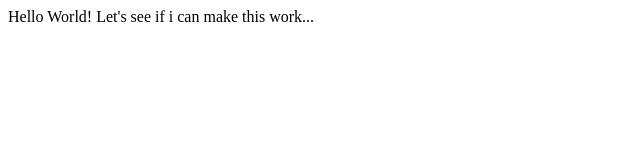
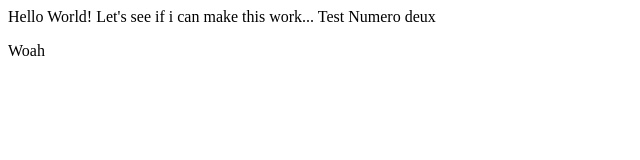
Before and after one commit to hedphuqz/test, a plain HTML site: page public/index.html in a window 1280 px wide. Shown: the whole page, without its empty margins (0-640 px from the left). Drawn offline with Linux system fonts and the light colour scheme.

Commit message:
yet another change for no reason... still testing
still testing

```diff
--- a/public/index.html
+++ b/public/index.html
@@ -2,5 +2,7 @@
 <body>
   Hello World!
   Let's see if i can make this work...
+  Test Numero deux
+  <p style="bold"> Woah</p>
 </body>
 </html>
```
